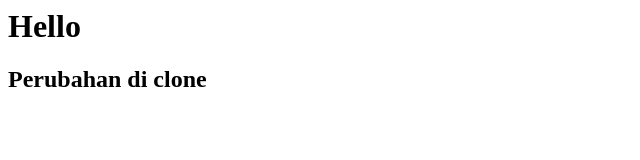
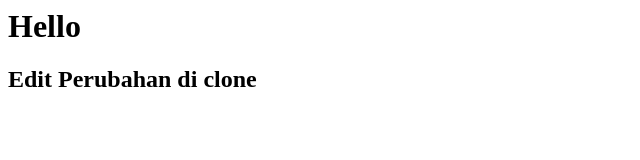
Before and after one commit to syahrul-25/belajar-git-remote, a plain HTML site: page hello.html in a window 1280 px wide. Shown: the whole page, without its empty margins (0-640 px from the left). Drawn offline with Linux system fonts and the light colour scheme.

Commit message:
edit perubahan di clone

```diff
--- a/hello.html
+++ b/hello.html
@@ -1,6 +1,6 @@
 <html>
 	<body>
 		<h1>Hello</h1>
-		<h2>Perubahan di clone</h2>
+		<h2>Edit Perubahan di clone</h2>
 	</body>
 </html>
```
